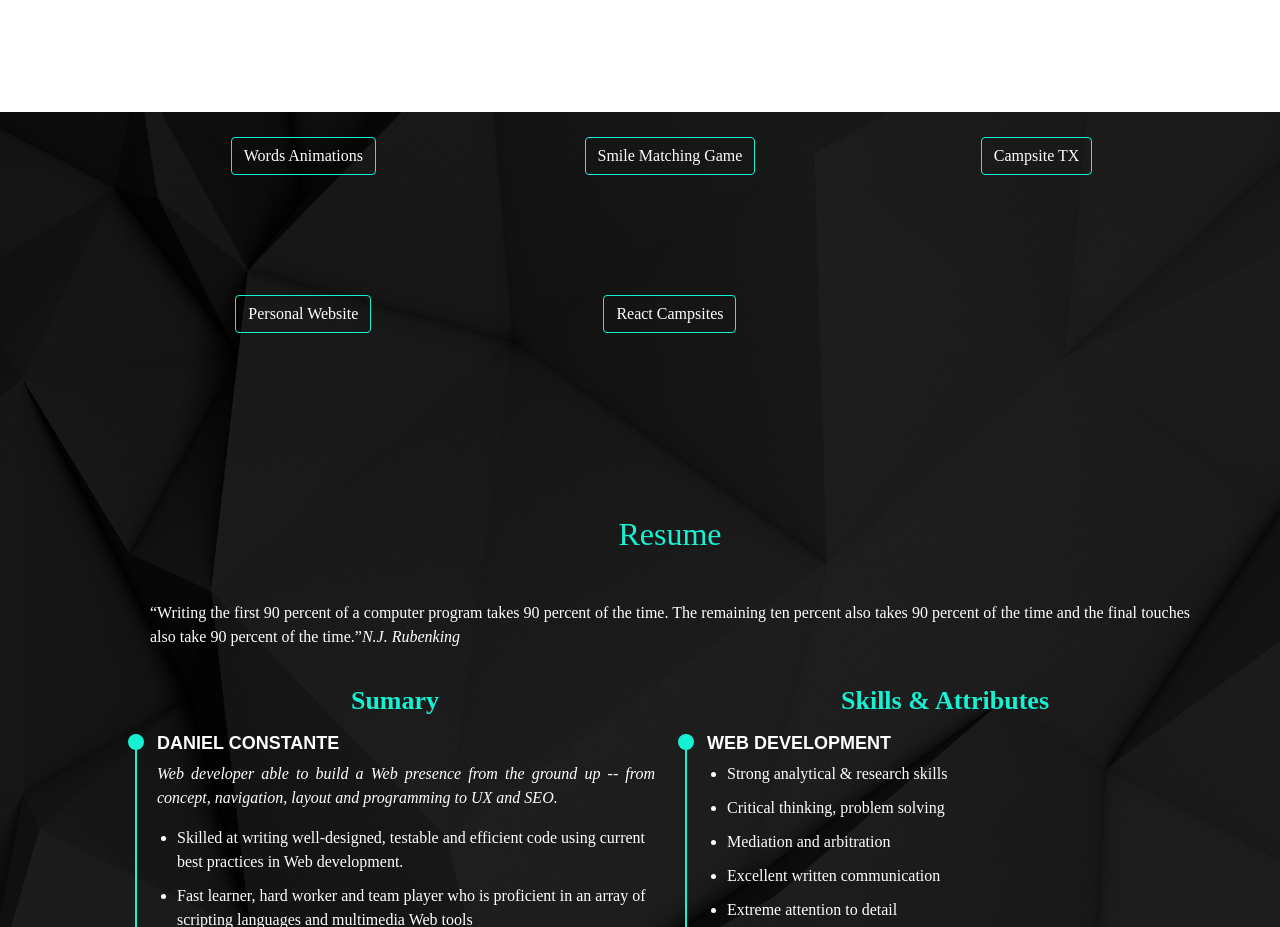
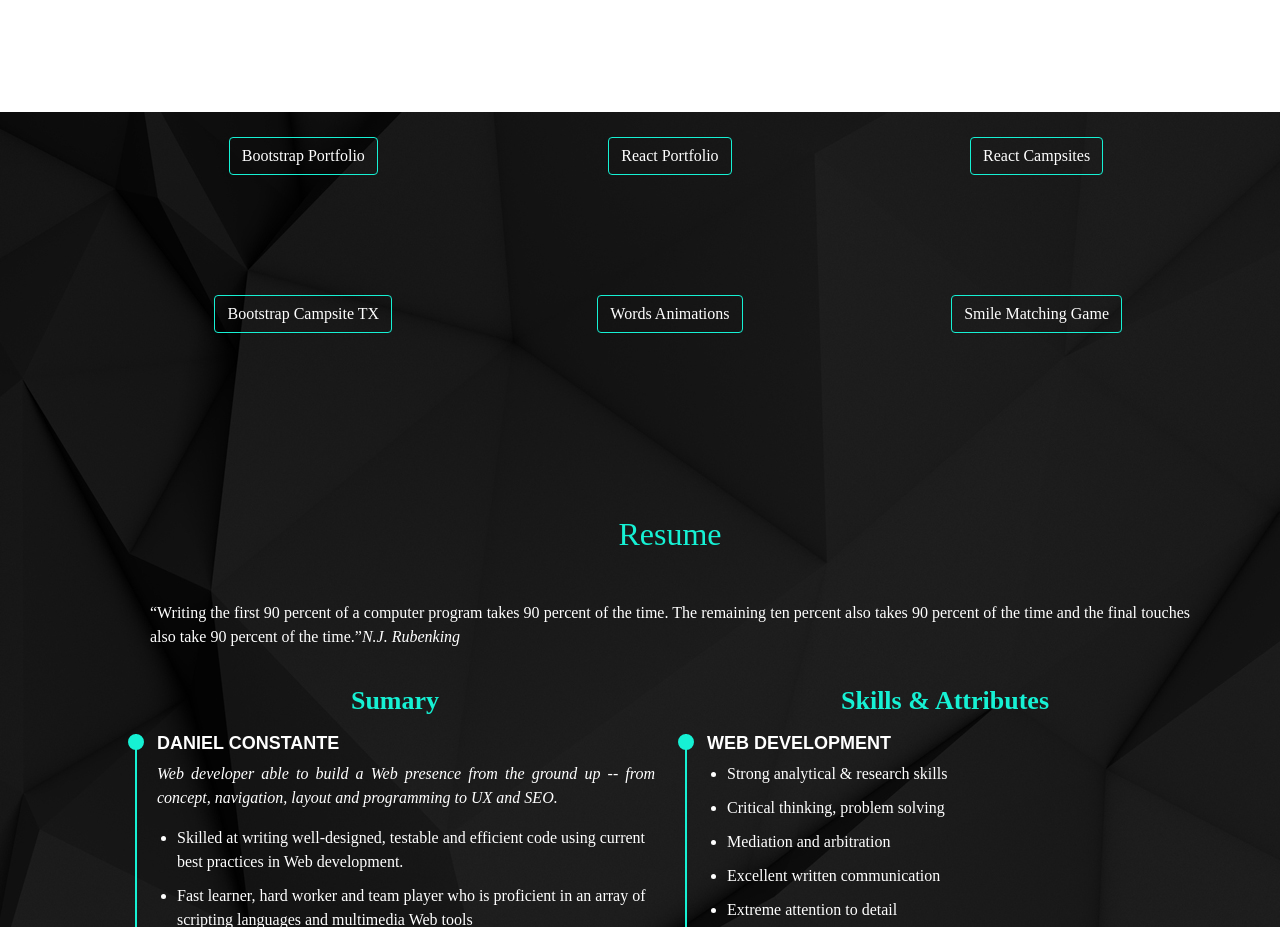
Before and after one commit to DanielConstante/nucamp-portfolio-project, a website: page index.html in a window 1280 px wide. Shown: the part 1640-2567 px from the top of the page. Drawn offline with nearby package versions, Linux system fonts and the light colour scheme; a web font is replaced by a local one.

Commit message:
Website buttons

```diff
--- a/index.html
+++ b/index.html
@@ -148,6 +148,23 @@
             </div>
             <div class="row mt-lg-5">
                 <div class="column text-center">
+                    <a href="index.html" type="button" role="button" id="personal" class="btn" target="_self">Bootstrap Portfolio</a>
+                </div>
+                <div class="column text-center">
+                    <a href="https://danielconstantereact.netlify.app/" type="button" role="button" id="number" class="btn"
+                        target="_self"> React Portfolio </a>
+                </div>
+                <div class="column text-center">
+                    <a href="https://react-campsites.netlify.app/" type="button" role="button" id="number" class="btn"
+                        target="_self"> React Campsites </a>
+                </div>
+            </div>
+            <div class="row mt-lg-5">
+                <div class="column text-center">
+                    <a href="https://nucampsitetx.netlify.app/" type="button" role="button" id="number" class="btn"
+                        target="_self">Bootstrap Campsite TX</a>
+                </div>
+                <div class="column text-center">
                     <a href="words.html" type="button" role="button" id="words" class="btn" target="_self">Words
                         Animations</a>
                 </div>
@@ -155,21 +172,9 @@
                     <a href="matching-game.html" type="button" role="button" id="smile" class="btn" target="_self">Smile
                         Matching Game</a>
                 </div>
-                <div class="column text-center">
-                    <a href="https://nucampsitetx.netlify.app/" type="button" role="button" id="number" class="btn"
-                        target="_self">Campsite TX</a>
-                </div>
+
             </div>
-            <div class="row mt-lg-5">
-                <div class="column text-center">
-                    <a href="index.html" type="button" role="button" id="personal" class="btn" target="_self">Personal
-                        Website</a>
-                </div>
-                <div class="column text-center">
-                    <a href="https://react-campsites.netlify.app/" type="button" role="button" id="number" class="btn"
-                        target="_self"> React Campsites </a>
-                </div>
-            </div>
+
     </section>
     <!-- ======= Resume Section ======= -->
     <section id="resume" class="resume">
```
Also changed, not shown: dist/index.html, 1 other file.
